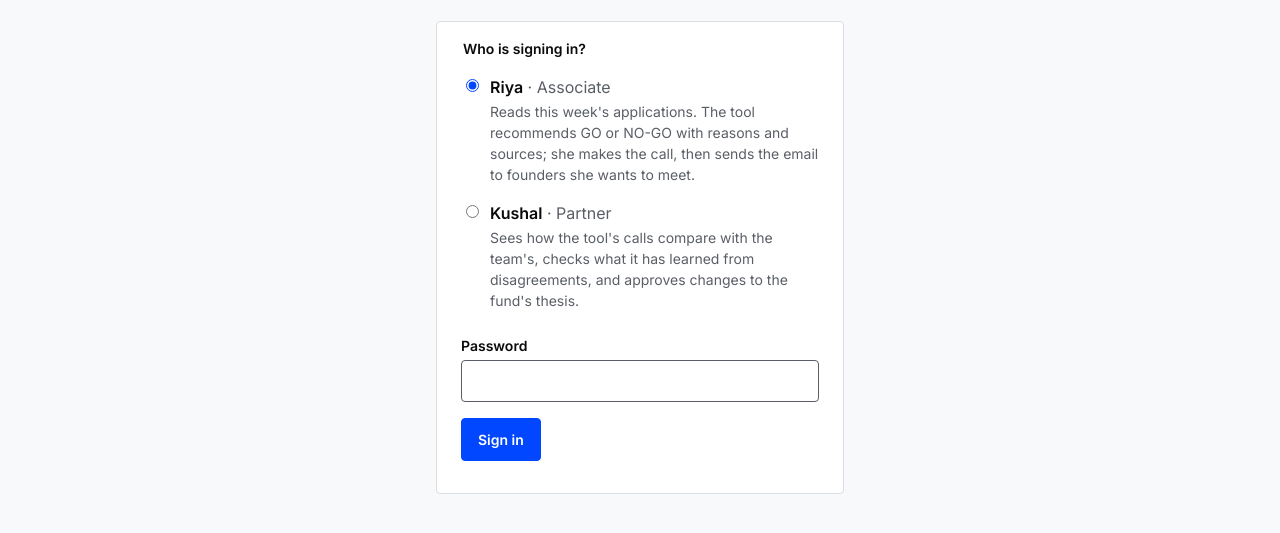
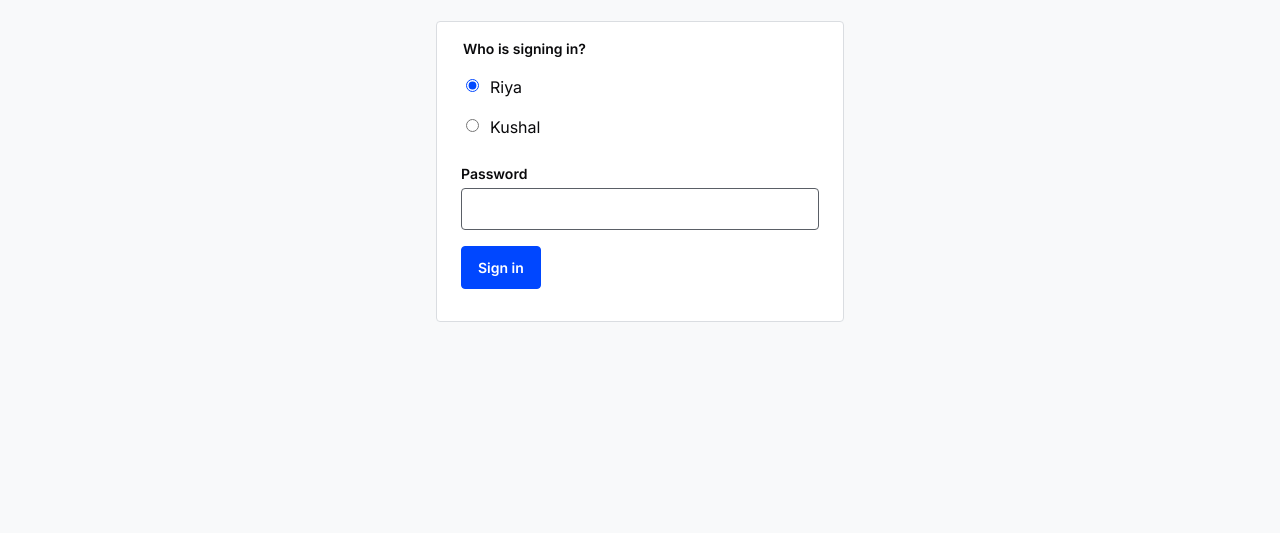
Before and after one commit to patilprithvi2098/allin-capital-triage, a website: page public/login.html in a window 1280 px wide. Shown: the part 163-696 px from the top of the page. Drawn offline with Linux system fonts and the light colour scheme; no server answers.

Commit message:
Login page: plain, names only, no role descriptions
Co-Authored-By: Claude Opus 5.5 <noreply@anthropic.com>

```diff
--- a/public/login.html
+++ b/public/login.html
@@ -10,12 +10,8 @@
   <h1>Sign in</h1>
   <form id="login" class="panel" novalidate>
     <fieldset><legend>Who is signing in?</legend>
-      <label class="choice"><input type="radio" name="role" value="riya" checked>
-        <span><strong>Riya</strong> <span class="muted">· Associate</span>
-        <span class="role-desc">Reads this week's applications. The tool recommends GO or NO-GO with reasons and sources; she makes the call, then sends the email to founders she wants to meet.</span></span></label>
-      <label class="choice"><input type="radio" name="role" value="kushal">
-        <span><strong>Kushal</strong> <span class="muted">· Partner</span>
-        <span class="role-desc">Sees how the tool's calls compare with the team's, checks what it has learned from disagreements, and approves changes to the fund's thesis.</span></span></label>
+      <label class="choice"><input type="radio" name="role" value="riya" checked> Riya</label>
+      <label class="choice"><input type="radio" name="role" value="kushal"> Kushal</label>
     </fieldset>
     <label for="password">Password</label>
     <input id="password" name="password" type="password" autocomplete="current-password" maxlength="200" required>
```
Also changed, not shown: tests/e2e/roles.spec.ts (+3 -3 lines).
